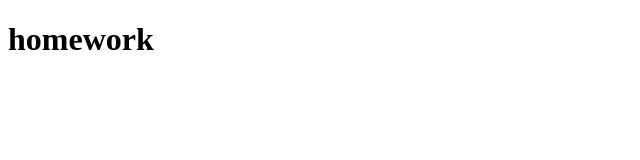
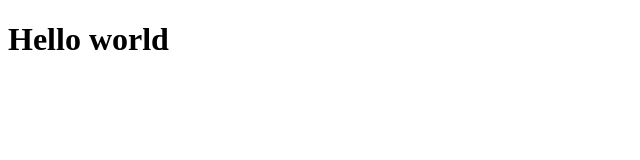
Before and after one commit to DatsenkoTetiana/homework, a plain HTML site: page index.html in a window 1280 px wide. Shown: the whole page, without its empty margins (0-640 px from the left). Drawn offline with Linux system fonts and the light colour scheme.

Commit message:
Update index.html

```diff
--- a/index.html
+++ b/index.html
@@ -7,6 +7,6 @@
     <title>Homework</title>
 </head>
 <body>
-    <h1>homework</h1>
+    <h1>Hello world</h1>
 </body>
 </html>
```
